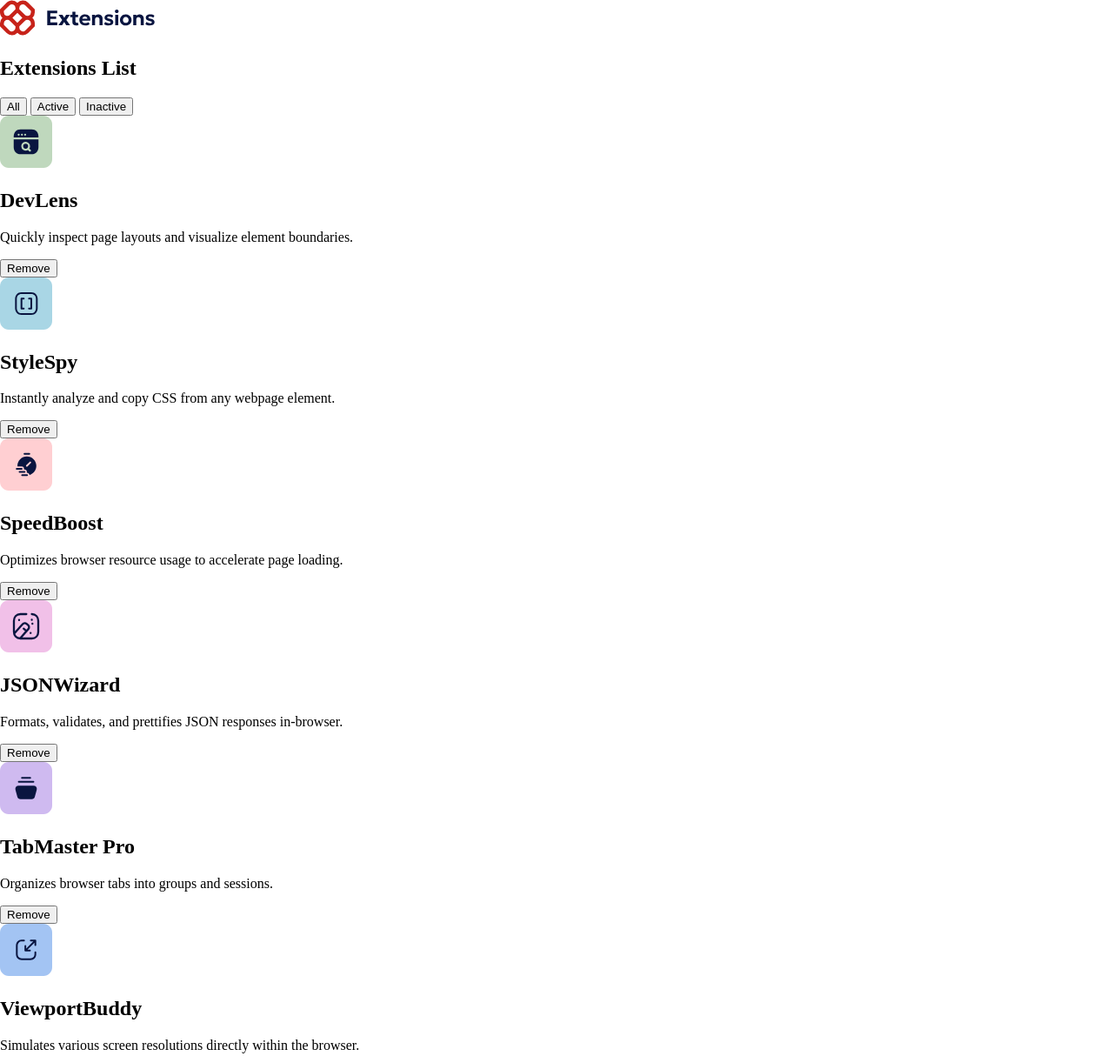
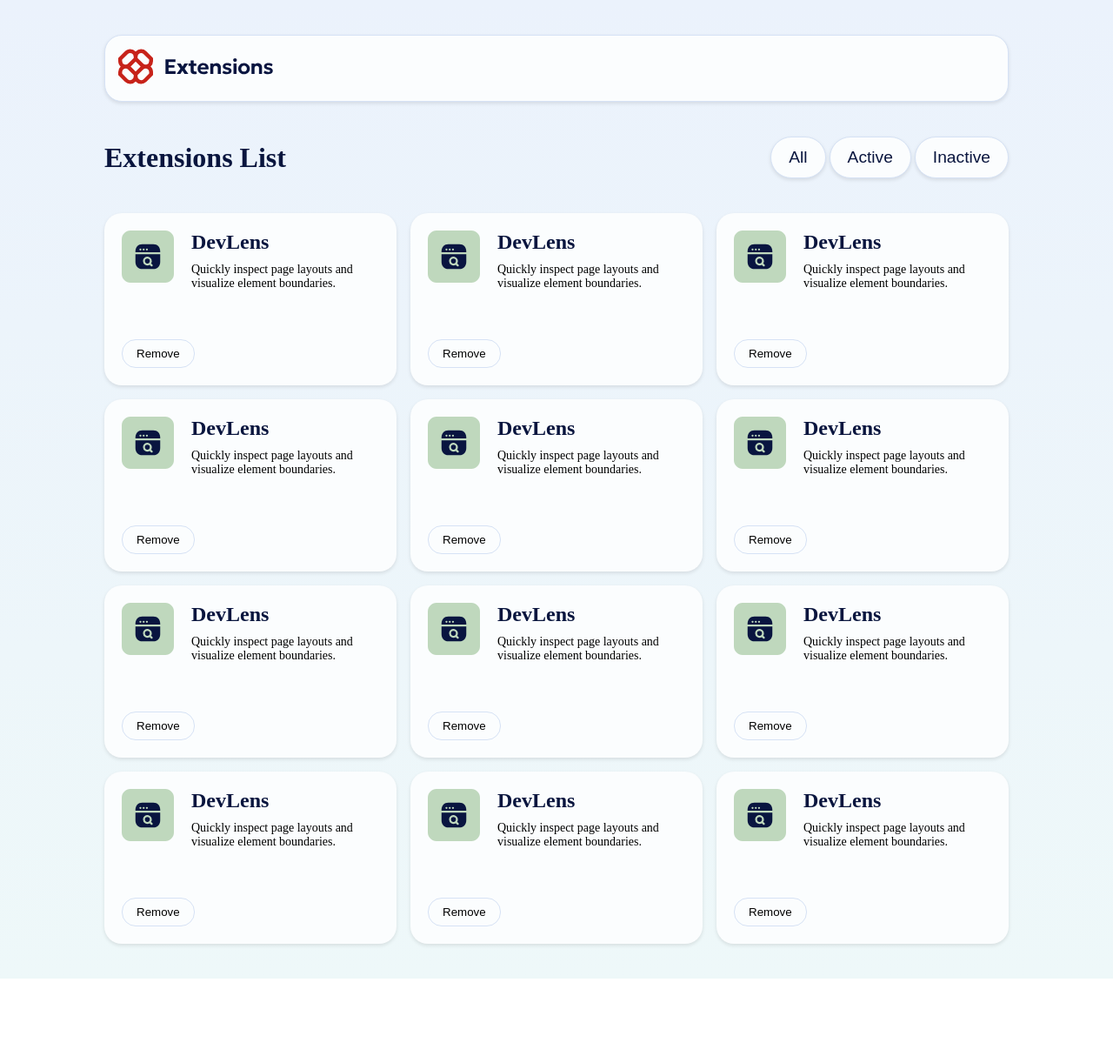
Before and after one commit to guilhermesiqueira13/browser-extensions-manager-ui-main, a plain HTML site: page index.html in a window 1280 px wide. Shown: the top 1214 px of the page at 87% size. After the commit the page ends 1125 px from the top, so only its background shows below. Drawn offline with Linux system fonts and the light colour scheme; a web font is replaced by a local one.

Commit message:
Estilização da landing page

```diff
--- a/css/style.css
+++ b/css/style.css
@@ -1,23 +1,147 @@
 :root {
   /* Cores Neutras */
-  --neutral-900: hsl(227, 75%, 14%);
-  --neutral-800: hsl(226, 25%, 17%);
-  --neutral-700: hsl(225, 23%, 24%);
-  --neutral-600: hsl(226, 11%, 37%);
-  --neutral-300: hsl(0, 0%, 78%);
-  --neutral-200: hsl(217, 61%, 90%);
-  --neutral-100: hsl(0, 0%, 93%);
-  --neutral-0: hsl(200, 60%, 99%);
+  --neutral-900: #09153e;
+  --neutral-800: #212636;
+  --neutral-700: #2f364b;
+  --neutral-600: #545969;
+  --neutral-300: #c7c7c7;
+  --neutral-200: #d6e2f5;
+  --neutral-100: #ededed;
+  --neutral-0: #fbfdfe;
   /* Vermelho */
-  --red-400: hsl(3, 86%, 64%);
-  --red-50: hsl(3, 71%, 56%);
-  --red-70: hsl(3, 77%, 44%);
+  --red-400: #f25c54;
+  --red-50: #de473f;
+  --red-70: #c7221a;
   /* Gradiente */
   --light-gradient: linear-gradient(180deg, #ebf2fc 0%, #eef8f9 100%);
   --dark-gradient: linear-gradient(180deg, #040918 0%, #091540 100%);
 }
 
-body {
+@font-face {
+  font-family: "NotoSans-Italic";
+  src: url("../assets/fonts/NotoSans-Italic-VariableFont_wdth,wght.ttf")
+    format("truetype");
+  font-style: italic;
+  font-weight: 400 700;
+  font-display: swap;
+}
+
+@font-face {
+  font-family: "NotoSans";
+  src: url("../assets/fonts/NotoSans-VariableFont_wdth,wght.ttf")
+    format("truetype");
+  font-style: normal;
+  font-weight: 400 700;
+  font-display: swap;
+}
+
+body,
+h1,
+h2,
+p {
   margin: 0px;
   padding: 0px;
 }
+
+#container {
+  font-family: "NotoSans";
+  padding: 40px 120px;
+  background: var(--light-gradient);
+}
+
+.barra-superior {
+  padding: 15px;
+  border-radius: 20px;
+  border: 1px solid var(--neutral-200);
+  box-shadow: 0px 2px 4px rgba(0, 0, 0, 0.1);
+  background: var(--neutral-0);
+}
+
+.header-content {
+  display: flex;
+  align-items: center;
+  justify-content: space-between;
+  margin-top: 40px;
+  margin-bottom: 16px;
+}
+.header-content h1 {
+  font-size: 2rem;
+  color: var(--neutral-900);
+}
+
+.header-content button {
+  padding: 12px 20px;
+  font-size: 1.2rem;
+  border-radius: 40px;
+  border: 1px solid var(--neutral-200);
+  box-shadow: 0px 2px 4px rgba(0, 0, 0, 0.1);
+  background: var(--neutral-0);
+  color: var(--neutral-900);
+  cursor: pointer;
+}
+
+.header-content button:hover {
+  color: var(--neutral-0);
+  background: var(--red-70);
+  border: none;
+}
+
+#extensions-grid {
+  display: grid;
+  grid-template-columns: repeat(3, 1fr);
+  gap: 16px;
+  margin-top: 40px;
+}
+
+.extension-card {
+  padding: 20px;
+  border-radius: 20px;
+  background: var(--neutral-0);
+  box-shadow: 0 2px 4px rgba(0, 0, 0, 0.1);
+}
+
+.extension-card-header {
+  display: flex;
+  align-items: flex-start;
+  margin-bottom: 16px;
+}
+
+.extension-card-header-logo img {
+  width: 60px;
+  height: 60px;
+}
+.extension-card-header-info {
+  margin-left: 20px;
+}
+
+.extension-card-header-info h2 {
+  margin: 0px 0px 10px;
+  color: var(--neutral-900);
+  font-family: "Notosans";
+  font-size: 1.5rem;
+  font-weight: 700;
+}
+
+.extension-card-header-info p {
+  margin-bottom: 40px;
+  color: var(--neutral-400);
+  font-size: 0.875rem;
+  font-weight: 400px;
+}
+
+.extension-card-buttons {
+  display: flex;
+  justify-content: space-between;
+  align-items: center;
+}
+
+.extension-card-buttons button {
+  padding: 8px 16px;
+  border-radius: 16px;
+  border: 1px solid var(--neutral-200);
+  background: var(--neutral-0);
+  cursor: pointer;
+}
+
+.extensions-card-toggle {
+}
--- a/index.html
+++ b/index.html
@@ -11,14 +11,14 @@
 </head>
 
 <body>
-
+  <div id="container">
     <section id="header-section">
-    <div id="barra-superior">
+      <div class="barra-superior">
         <img src="./assets/images/logo.svg" alt="">
       </div>
+      <div class="header-content">
+        <h1>Extensions List</h1>
         <div>
-      <h1 class="header-title">Extensions List</h1>
-      <div class="header-buttons">
           <button>All</button>
           <button>Active</button>
           <button>Inactive</button>
@@ -26,165 +26,189 @@
       </div>
     </section>
     <section id="extensions-grid">
-    <div class="extensions">
       <div class="extension-card">
-        <div class="extension-card-logo">
+        <div class="extension-card-header">
+          <div class="extension-card-header-logo">
             <img src="./assets/images/logo-devlens.svg" alt="">
           </div>
-        <div class="extension-card-infos">
+          <div class="extension-card-header-info">
             <h2>DevLens</h2>
             <p>Quickly inspect page layouts and visualize element boundaries.</p>
           </div>
-        <div class="extesion-card-buttons">
+        </div>
+        <div class="extension-card-buttons">
           <button>Remove</button>
-          <span class="extension-card-toggle"></span>
+          <span class="extensions-card-toggle"></span>
         </div>
       </div>
       <div class="extension-card">
-        <div class="extension-card-logo">
-          <img src="./assets/images/logo-style-spy.svg" alt="">
+        <div class="extension-card-header">
+          <div class="extension-card-header-logo">
+            <img src="./assets/images/logo-devlens.svg" alt="">
           </div>
-        <div class="extension-card-infos">
-          <h2>StyleSpy</h2>
-          <p>Instantly analyze and copy CSS from any webpage element.</p>
+          <div class="extension-card-header-info">
+            <h2>DevLens</h2>
+            <p>Quickly inspect page layouts and visualize element boundaries.</p>
           </div>
-        <div class="extesion-card-buttons">
+        </div>
+        <div class="extension-card-buttons">
           <button>Remove</button>
-          <span class="extension-card-toggle"></span>
+          <span class="extensions-card-toggle"></span>
         </div>
       </div>
       <div class="extension-card">
-        <div class="extension-card-logo">
-          <img src="./assets/images/logo-speed-boost.svg" alt="">
+        <div class="extension-card-header">
+          <div class="extension-card-header-logo">
+            <img src="./assets/images/logo-devlens.svg" alt="">
           </div>
-        <div class="extension-card-infos">
-          <h2>SpeedBoost</h2>
-          <p>Optimizes browser resource usage to accelerate page loading.</p>
+          <div class="extension-card-header-info">
+            <h2>DevLens</h2>
+            <p>Quickly inspect page layouts and visualize element boundaries.</p>
           </div>
-        <div class="extesion-card-buttons">
+        </div>
+        <div class="extension-card-buttons">
           <button>Remove</button>
-          <span class="extension-card-toggle"></span>
+          <span class="extensions-card-toggle"></span>
         </div>
       </div>
       <div class="extension-card">
-        <div class="extension-card-logo">
-          <img src="./assets/images/logo-json-wizard.svg" alt="">
+        <div class="extension-card-header">
+          <div class="extension-card-header-logo">
+            <img src="./assets/images/logo-devlens.svg" alt="">
           </div>
-        <div class="extension-card-infos">
-          <h2>JSONWizard</h2>
-          <p>Formats, validates, and prettifies JSON responses in-browser.</p>
+          <div class="extension-card-header-info">
+            <h2>DevLens</h2>
+            <p>Quickly inspect page layouts and visualize element boundaries.</p>
           </div>
-        <div class="extesion-card-buttons">
+        </div>
+        <div class="extension-card-buttons">
           <button>Remove</button>
-          <span class="extension-card-toggle"></span>
+          <span class="extensions-card-toggle"></span>
         </div>
       </div>
       <div class="extension-card">
-        <div class="extension-card-logo">
-          <img src="./assets/images/logo-tab-master-pro.svg" alt="">
+        <div class="extension-card-header">
+          <div class="extension-card-header-logo">
+            <img src="./assets/images/logo-devlens.svg" alt="">
           </div>
-        <div class="extension-card-infos">
-          <h2>TabMaster Pro</h2>
-          <p>Organizes browser tabs into groups and sessions.</p>
+          <div class="extension-card-header-info">
+            <h2>DevLens</h2>
+            <p>Quickly inspect page layouts and visualize element boundaries.</p>
           </div>
-        <div class="extesion-card-buttons">
+        </div>
+        <div class="extension-card-buttons">
           <button>Remove</button>
-          <span class="extension-card-toggle"></span>
+          <span class="extensions-card-toggle"></span>
         </div>
       </div>
       <div class="extension-card">
-        <div class="extension-card-logo">
-          <img src="./assets/images/logo-viewport-buddy.svg" alt="">
+        <div class="extension-card-header">
+          <div class="extension-card-header-logo">
+            <img src="./assets/images/logo-devlens.svg" alt="">
           </div>
-        <div class="extension-card-infos">
-          <h2>ViewportBuddy</h2>
-          <p>Simulates various screen resolutions directly within the browser.</p>
+          <div class="extension-card-header-info">
+            <h2>DevLens</h2>
+            <p>Quickly inspect page layouts and visualize element boundaries.</p>
           </div>
-        <div class="extesion-card-buttons">
+        </div>
+        <div class="extension-card-buttons">
           <button>Remove</button>
-          <span class="extension-card-toggle"></span>
+          <span class="extensions-card-toggle"></span>
         </div>
       </div>
       <div class="extension-card">
-        <div class="extension-card-logo">
-          <img src="./assets/images/logo-markup-notes.svg" alt="">
+        <div class="extension-card-header">
+          <div class="extension-card-header-logo">
+            <img src="./assets/images/logo-devlens.svg" alt="">
           </div>
-        <div class="extension-card-infos">
-          <h2>Markup Notes</h2>
-          <p>Enables annotation and notes directly onto webpages for collaborative debugging.</p>
+          <div class="extension-card-header-info">
+            <h2>DevLens</h2>
+            <p>Quickly inspect page layouts and visualize element boundaries.</p>
           </div>
-        <div class="extesion-card-buttons">
+        </div>
+        <div class="extension-card-buttons">
           <button>Remove</button>
-          <span class="extension-card-toggle"></span>
+          <span class="extensions-card-toggle"></span>
         </div>
       </div>
       <div class="extension-card">
-        <div class="extension-card-logo">
-          <img src="./assets/images/logo-grid-guides.svg" alt="">
+        <div class="extension-card-header">
+          <div class="extension-card-header-logo">
+            <img src="./assets/images/logo-devlens.svg" alt="">
           </div>
-        <div class="extension-card-infos">
-          <h2>GridGuides</h2>
-          <p>Overlay customizable grids and alignment guides on any webpage.</p>
+          <div class="extension-card-header-info">
+            <h2>DevLens</h2>
+            <p>Quickly inspect page layouts and visualize element boundaries.</p>
           </div>
-        <div class="extesion-card-buttons">
+        </div>
+        <div class="extension-card-buttons">
           <button>Remove</button>
-          <span class="extension-card-toggle"></span>
+          <span class="extensions-card-toggle"></span>
         </div>
       </div>
       <div class="extension-card">
-        <div class="extension-card-logo">
-          <img src="./assets/images/logo-palette-picker.svg" alt="">
+        <div class="extension-card-header">
+          <div class="extension-card-header-logo">
+            <img src="./assets/images/logo-devlens.svg" alt="">
           </div>
-        <div class="extension-card-infos">
-          <h2>Palette Picker</h2>
-          <p>Instantly extracts color palettes from any webpage.</p>
+          <div class="extension-card-header-info">
+            <h2>DevLens</h2>
+            <p>Quickly inspect page layouts and visualize element boundaries.</p>
           </div>
-        <div class="extesion-card-buttons">
+        </div>
+        <div class="extension-card-buttons">
           <button>Remove</button>
-          <span class="extension-card-toggle"></span>
+          <span class="extensions-card-toggle"></span>
         </div>
       </div>
       <div class="extension-card">
-        <div class="extension-card-logo">
-          <img src="./assets/images/logo-link-checker.svg" alt="">
+        <div class="extension-card-header">
+          <div class="extension-card-header-logo">
+            <img src="./assets/images/logo-devlens.svg" alt="">
           </div>
-        <div class="extension-card-infos">
-          <h2>LinkChecker</h2>
-          <p>Scans and highlights broken links on any page.</p>
+          <div class="extension-card-header-info">
+            <h2>DevLens</h2>
+            <p>Quickly inspect page layouts and visualize element boundaries.</p>
           </div>
-        <div class="extesion-card-buttons">
+        </div>
+        <div class="extension-card-buttons">
           <button>Remove</button>
-          <span class="extension-card-toggle"></span>
+          <span class="extensions-card-toggle"></span>
         </div>
       </div>
       <div class="extension-card">
-        <div class="extension-card-logo">
-          <img src="./assets/images/logo-dom-snapshot.svg" alt="">
+        <div class="extension-card-header">
+          <div class="extension-card-header-logo">
+            <img src="./assets/images/logo-devlens.svg" alt="">
           </div>
-        <div class="extension-card-infos">
-          <h2>DOM Snapshot</h2>
-          <p>Capture and export DOM structures quickly.</p>
+          <div class="extension-card-header-info">
+            <h2>DevLens</h2>
+            <p>Quickly inspect page layouts and visualize element boundaries.</p>
           </div>
-        <div class="extesion-card-buttons">
+        </div>
+        <div class="extension-card-buttons">
           <button>Remove</button>
-          <span class="extension-card-toggle"></span>
+          <span class="extensions-card-toggle"></span>
         </div>
       </div>
       <div class="extension-card">
-        <div class="extension-card-logo">
-          <img src="./assets/images/logo-console-plus.svg" alt="">
+        <div class="extension-card-header">
+          <div class="extension-card-header-logo">
+            <img src="./assets/images/logo-devlens.svg" alt="">
           </div>
-        <div class="extension-card-infos">
-          <h2>ConsolePlus</h2>
-          <p>Enhanced developer console with advanced filtering and logging.</p>
-        </div>
-        <div class="extesion-card-buttons">
-          <button>Remove</button>
-          <span class="extension-card-toggle"></span>
+          <div class="extension-card-header-info">
+            <h2>DevLens</h2>
+            <p>Quickly inspect page layouts and visualize element boundaries.</p>
           </div>
         </div>
+        <div class="extension-card-buttons">
+          <button>Remove</button>
+          <span class="extensions-card-toggle"></span>
         </div>
+      </div>
+
     </section>
+  </div>
   <script src="./js/script.js"></script>
 </body>
 
```
Lines whose indentation alone changed are shown as unchanged.
